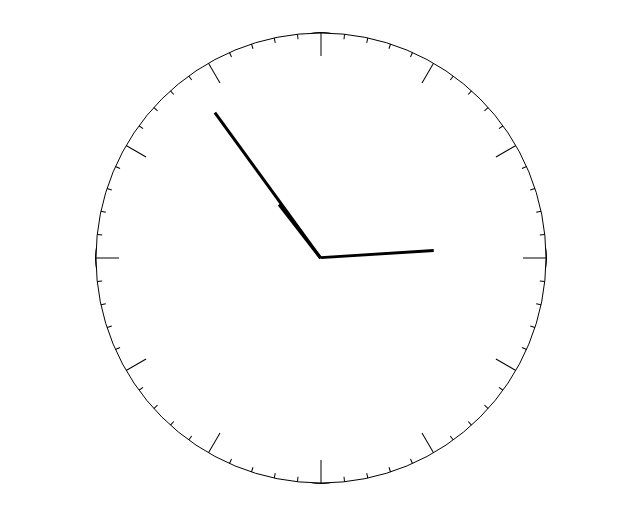
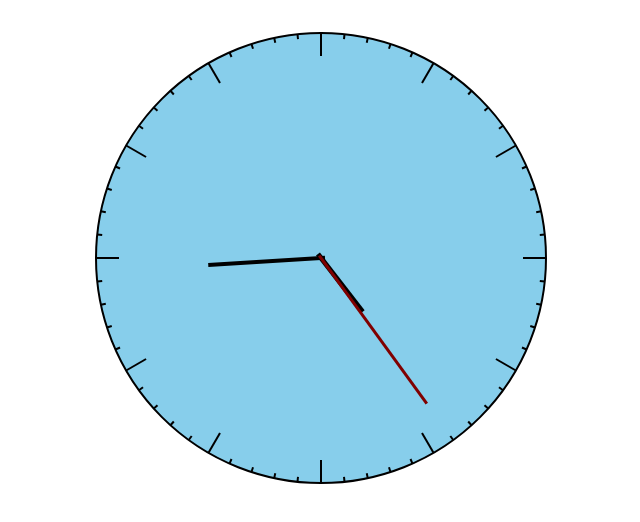
Before and after one commit to ncallister/visual-time, a plain HTML site: page index.html in a window 1280 px wide. Shown: the whole page, without its empty margins (319-959 px from the left). Drawn offline with Linux system fonts and the light colour scheme.

Commit message:
Improvements
  * Fixed orientation
  * Added colour control
  * Added some other options

Signed-off-by: Nathan Callister <nathan.callister@ascom.com>

```diff
--- a/index.html
+++ b/index.html
@@ -4,7 +4,7 @@
     <link rel="stylesheet" href="style.css" />
     <script type="text/javascript" src="js/clock.js"></script>
   </head>
-  <body onload="startClock('clock-canvas');">
+  <body onload="window.mainClock = startClock('clock-canvas');">
     <canvas id="clock-canvas" width="500" height="500"></canvas>
   </body>
 </html>
--- a/js/clock.js
+++ b/js/clock.js
@@ -1,4 +1,6 @@
 'use strict';
+
+// https://developer.mozilla.org/en-US/docs/Web/API/CanvasRenderingContext2D
 
 const DEFAULT_INCLUDE_DIGITAL = false;
 const DEFAULT_REFRESH_INTERVAL = 1000;  // 1 second
@@ -20,7 +22,7 @@ const MS_IN_D = MS_IN_H * H_IN_D;
 
 var Clock = (function()
 {
-  function ClockConstructor(centerX,
+  function ClockDefinition(centerX,
                             centerY,
                             radius,
                             includeDigital = DEFAULT_INCLUDE_DIGITAL)
@@ -31,36 +33,77 @@ var Clock = (function()
     this.includeDigital = includeDigital;
   };
 
-  ClockConstructor.prototype.refreshInterval = DEFAULT_REFRESH_INTERVAL;
-  ClockConstructor.prototype.autoDraw = DEFAULT_AUTO_DRAW;
+  ClockDefinition.prototype.refreshInterval = DEFAULT_REFRESH_INTERVAL;
+  ClockDefinition.prototype.autoDraw = DEFAULT_AUTO_DRAW;
 
-  ClockConstructor.prototype.setDrawBehaviour = function(refreshInterval, autoDraw)
+  ClockDefinition.prototype.setDrawBehaviour = function(refreshInterval, autoDraw)
   {
     this.refreshInterval = refreshInterval;
     this.autoDraw = autoDraw;
   }
 
-  ClockConstructor.prototype.bigTickSize = DEFAULT_BIG_TICK_SIZE;
-  ClockConstructor.prototype.smallTickSize = DEFAULT_SMALL_TICK_SIZE;
-  ClockConstructor.prototype.hourSize = DEFAULT_HOUR_SIZE;
-  ClockConstructor.prototype.minuteSize = DEFAULT_MINUTE_SIZE;
-  ClockConstructor.prototype.secondSize = DEFAULT_SECOND_SIZE;
+  ClockDefinition.prototype.bigTickSize = DEFAULT_BIG_TICK_SIZE;
+  ClockDefinition.prototype.smallTickSize = DEFAULT_SMALL_TICK_SIZE;
+  ClockDefinition.prototype.hourSize = DEFAULT_HOUR_SIZE;
+  ClockDefinition.prototype.minuteSize = DEFAULT_MINUTE_SIZE;
+  ClockDefinition.prototype.secondSize = DEFAULT_SECOND_SIZE;
+
+  ClockDefinition.prototype.lineWidth = 2;
+  ClockDefinition.prototype.hourWidth = 0.02;
+  ClockDefinition.prototype.minuteWidth = 0.015;
+  ClockDefinition.prototype.secondWidth = 0.01;
+
+  ClockDefinition.prototype.showHourHand = true;
+  ClockDefinition.prototype.showMinuteHand = true;
+  ClockDefinition.prototype.showSecondHand = true;
+
+  ClockDefinition.prototype.setShowHands = function(hourHand, minuteHand, secondHand)
+  {
+    this.showSecondHand = secondHand;
+    this.showMinuteHand = minuteHand;
+    this.showHourHand = hourHand;
+  }
+
+  ClockDefinition.prototype.faceColour = "skyblue";
+  ClockDefinition.prototype.rimColour = "black";
+  ClockDefinition.prototype.hourHandColour = "black";
+  ClockDefinition.prototype.minuteHandColour = "black";
+  ClockDefinition.prototype.secondHandColour = "maroon";
+
+  ClockDefinition.prototype.setColourPallete = function(face, rim, hourHand, minuteHand, secondHand)
+  {
+    this.faceColour = face;
+    this.rimColour = rim;
+    this.hourHandColour = hourHand;
+    this.minuteHandColour = minuteHand;
+    this.secondHandColour = secondHand;
+  }
 
   function drawCircle(clock, context2d)
   {
+    var oldColour = context2d.strokeStyle;
+    context2d.strokeStyle = clock.rimColour;
+    var oldFill = context2d.fillStyle;
+    context2d.fillStyle = clock.faceColour;
     context2d.beginPath();
     context2d.arc(0, 0, clock.radius, 0, 2 * Math.PI);
+    context2d.fill();
     context2d.stroke();
+    context2d.strokeStyle = oldColour;
+    context2d.fillStyle = oldFill;
   }
 
   function drawTick(clock, context2d, angle, tickSize)
   {
+    var oldColour = context2d.strokeStyle;
+    context2d.strokeStyle = clock.rimColour;
     context2d.rotate(angle);
     context2d.beginPath();
     context2d.moveTo(0, 0 - clock.radius + Math.ceil(tickSize));
     context2d.lineTo(0, 0 - clock.radius);
     context2d.stroke();
     context2d.rotate(-1.0 * angle);
+    context2d.strokeStyle = oldColour;
   }
 
   function drawTicks(clock, context2d)
@@ -77,28 +120,55 @@ var Clock = (function()
     }
   }
 
-  function drawHand(clock, context2d, angle, length, width)
+  function drawHand(clock, context2d, angle, length, width, colour)
   {
+    var oldColour = context2d.strokeStyle;
+    if (colour)
+    {
+      context2d.strokeStyle = colour;
+    }
     context2d.rotate(angle);
-    context2d.fillRect(0 - (width / 2.0), 0, Math.ceil(width), Math.ceil(length));
+    var oldWidth = context2d.lineWidth;
+    context2d.lineWidth = Math.ceil(width);
+    context2d.beginPath();
+    context2d.moveTo(0, Math.ceil(width));
+    context2d.lineTo(0, -1 * Math.ceil(length));
+    context2d.stroke();
+    context2d.lineWidth = oldWidth;
     context2d.rotate(-1.0 * angle);
+    context2d.strokeStyle = oldColour;
   }
 
   function drawHourHand(clock, context2d, frameTime)
   {
     var millisThisDay = frameTime.getHours() * MS_IN_H + frameTime.getMinutes() * MS_IN_M + frameTime.getSeconds() * MS_IN_S;
-    drawHand(clock, context2d, (2.0 * Math.PI) * (millisThisDay / MS_IN_D) * 2.0, clock.radius * clock.hourSize, clock.radius * 0.01);
+    drawHand(clock,
+             context2d,
+             (2.0 * Math.PI) * (millisThisDay / MS_IN_D) * 2.0,
+             clock.radius * clock.hourSize,
+             clock.radius * clock.hourWidth,
+             clock.hourHandColour);
   }
 
   function drawMinuteHand(clock, context2d, frameTime)
   {
     var millisThisHour = frameTime.getMinutes() * MS_IN_M + frameTime.getSeconds() * MS_IN_S;
-    drawHand(clock, context2d, (2.0 * Math.PI) * (millisThisHour / MS_IN_H), clock.radius * clock.minuteSize, clock.radius * 0.01);
+    drawHand(clock,
+             context2d,
+             (2.0 * Math.PI) * (millisThisHour / MS_IN_H),
+             clock.radius * clock.minuteSize,
+             clock.radius * clock.minuteWidth,
+             clock.minuteHandColour);
   }
 
   function drawSecondHand(clock, context2d, frameTime)
   {
-    drawHand(clock, context2d, (2.0 * Math.PI) * (frameTime.getSeconds() / S_IN_M), clock.radius * clock.secondSize, clock.radius * 0.01);
+    drawHand(clock,
+             context2d,
+             (2.0 * Math.PI) * (frameTime.getSeconds() / S_IN_M),
+             clock.radius * clock.secondSize,
+             clock.radius * clock.secondWidth,
+             clock.secondHandColour);
   }
 
   function rescheduleDraw(clock, context2d, frameTime)
@@ -118,16 +188,29 @@ var Clock = (function()
         nextFrame.getTime() - now.getTime());
   }
 
-  ClockConstructor.prototype.draw = function(context2d, frameTime)
+  ClockDefinition.prototype.draw = function(context2d, frameTime)
   {
     context2d.save();
+    context2d.lineWidth = this.lineWidth;
     context2d.translate(this.centerX, this.centerY);
-    context2d.clearRect(-1 * this.radius, -1 * this.radius, 2 * this.radius, 2 * this.radius);
+    context2d.clearRect(-1 * this.radius - this.lineWidth,
+                        -1 * this.radius - this.lineWidth,
+                        2 * this.radius + 2 * this.lineWidth,
+                        2 * this.radius + 2 * this.lineWidth);
     drawCircle(this, context2d);
     drawTicks(this, context2d);
-    drawHourHand(this, context2d, frameTime);
-    drawMinuteHand(this, context2d, frameTime);
-    drawSecondHand(this, context2d, frameTime);
+    if (this.showHourHand)
+    {
+      drawHourHand(this, context2d, frameTime);
+    }
+    if (this.showMinuteHand)
+    {
+      drawMinuteHand(this, context2d, frameTime);
+    }
+    if (this.showSecondHand)
+    {
+      drawSecondHand(this, context2d, frameTime);
+    }
     context2d.restore();
     if (this.autoDraw)
     {
@@ -135,7 +218,7 @@ var Clock = (function()
     }
   }
 
-  return ClockConstructor;
+  return ClockDefinition;
 })();
 
 function startClock(canvasId)
@@ -144,8 +227,11 @@ function startClock(canvasId)
   if (canvas.getContext)
   {
     var ctx = canvas.getContext('2d');
-    new Clock(canvas.width / 2,
-              canvas.height / 2,
-              Math.min(canvas.width, canvas.height) * 0.45).draw(ctx, new Date());
+    var clock = new Clock(canvas.width / 2,
+                     canvas.height / 2,
+                     Math.min(canvas.width, canvas.height) * 0.45);
+    clock.draw(ctx, new Date());
+    return clock;
   }
+  throw new Error("Could not render to specified element");
 }
```
